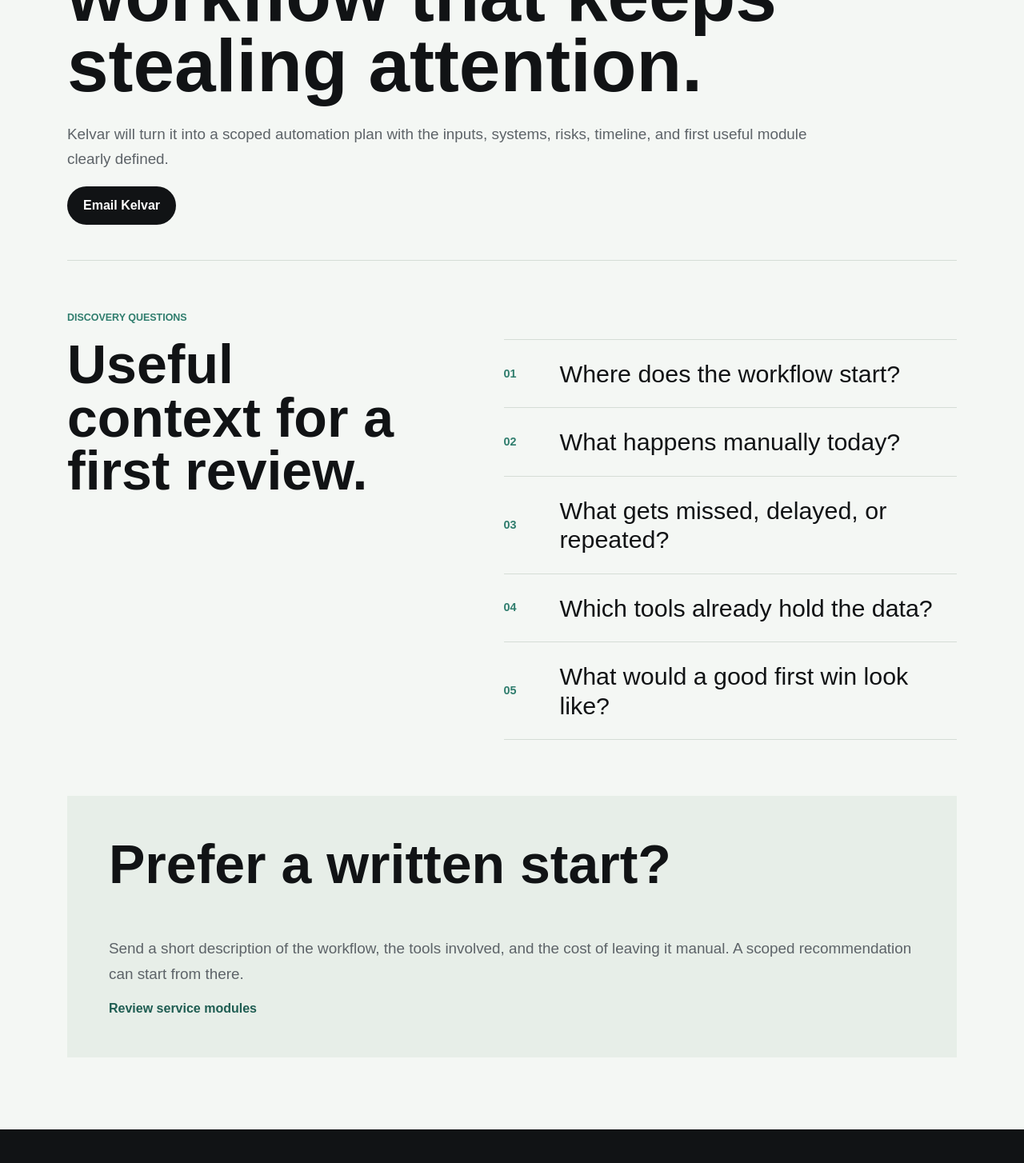
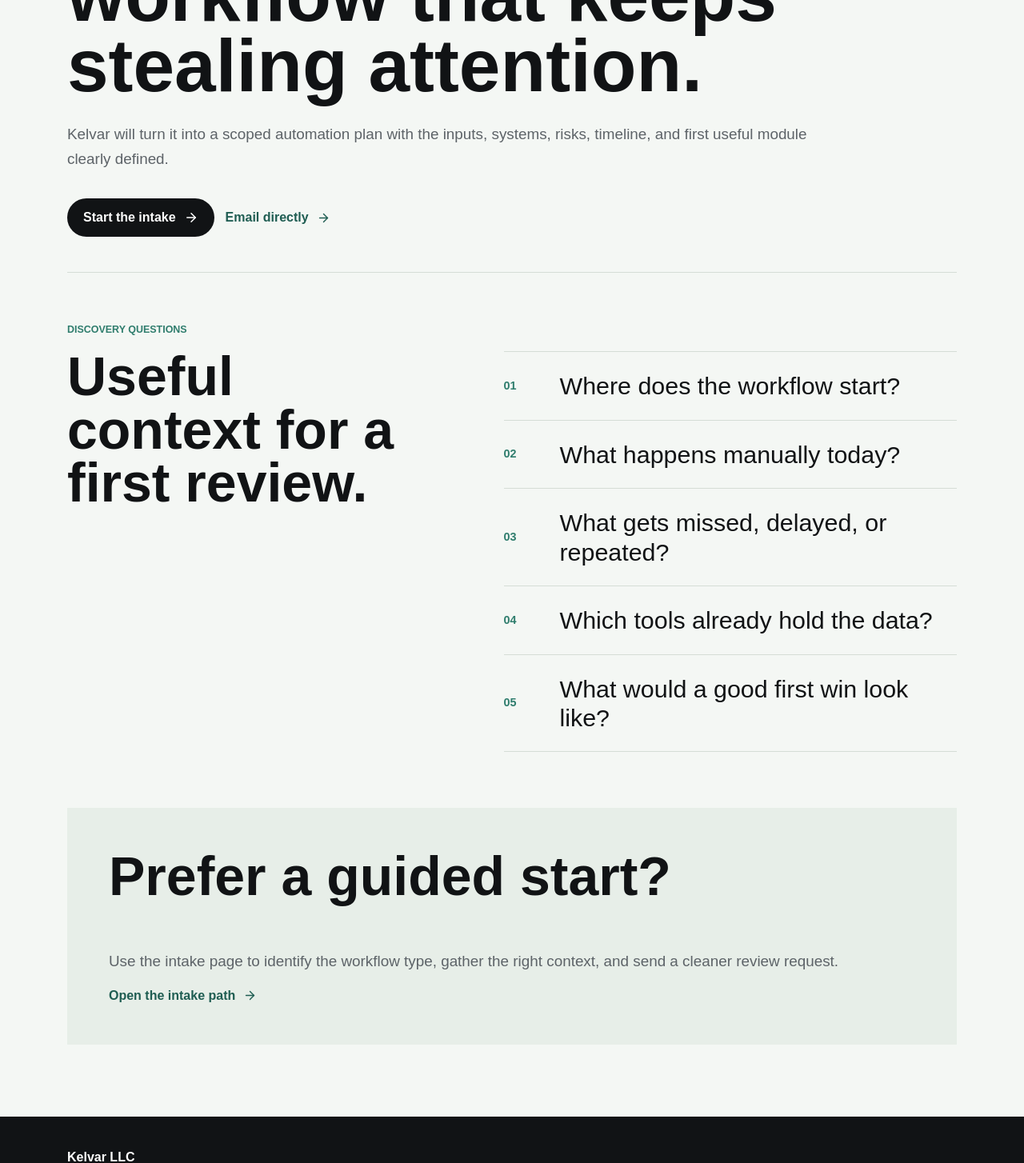
Before and after one commit to KelvarLLC/Business1, a Next.js app in the folder agency-ops/website/: page /contact in a window 1280 px wide. Shown: the part 361-1815 px from the top of the page at 80% size. Built offline with nearby package versions, Linux system fonts and the light colour scheme.

Commit message:
Make contact page prioritize guided intake

```diff
--- a/agency-ops/website/app/contact/page.tsx
+++ b/agency-ops/website/app/contact/page.tsx
@@ -1,4 +1,5 @@
 import Link from "next/link";
+import { ArrowRight } from "lucide-react";
 
 const questions = [
   "Where does the workflow start?",
@@ -18,9 +19,14 @@
           Kelvar will turn it into a scoped automation plan with the inputs, systems, risks, timeline, and first useful
           module clearly defined.
         </p>
-        <a className="primary-action dark" href="mailto:Kelvarllc.com@outlook.com?subject=Automation%20Discovery%20Request">
-          Email Kelvar
-        </a>
+        <div className="hero-actions contact-actions">
+          <Link className="primary-action dark" href="/start">
+            Start the intake <ArrowRight size={18} />
+          </Link>
+          <a className="text-link" href="mailto:Kelvarllc.com@outlook.com?subject=Automation%20Discovery%20Request">
+            Email directly <ArrowRight size={17} />
+          </a>
+        </div>
       </section>
 
       <section className="contact-grid">
@@ -36,13 +42,12 @@
       </section>
 
       <section className="contact-note">
-        <h2>Prefer a written start?</h2>
+        <h2>Prefer a guided start?</h2>
         <p>
-          Send a short description of the workflow, the tools involved, and the cost of leaving it manual. A scoped
-          recommendation can start from there.
+          Use the intake page to identify the workflow type, gather the right context, and send a cleaner review request.
         </p>
-        <Link className="text-link" href="/services">
-          Review service modules
+        <Link className="text-link" href="/start">
+          Open the intake path <ArrowRight size={17} />
         </Link>
       </section>
     </main>
```
